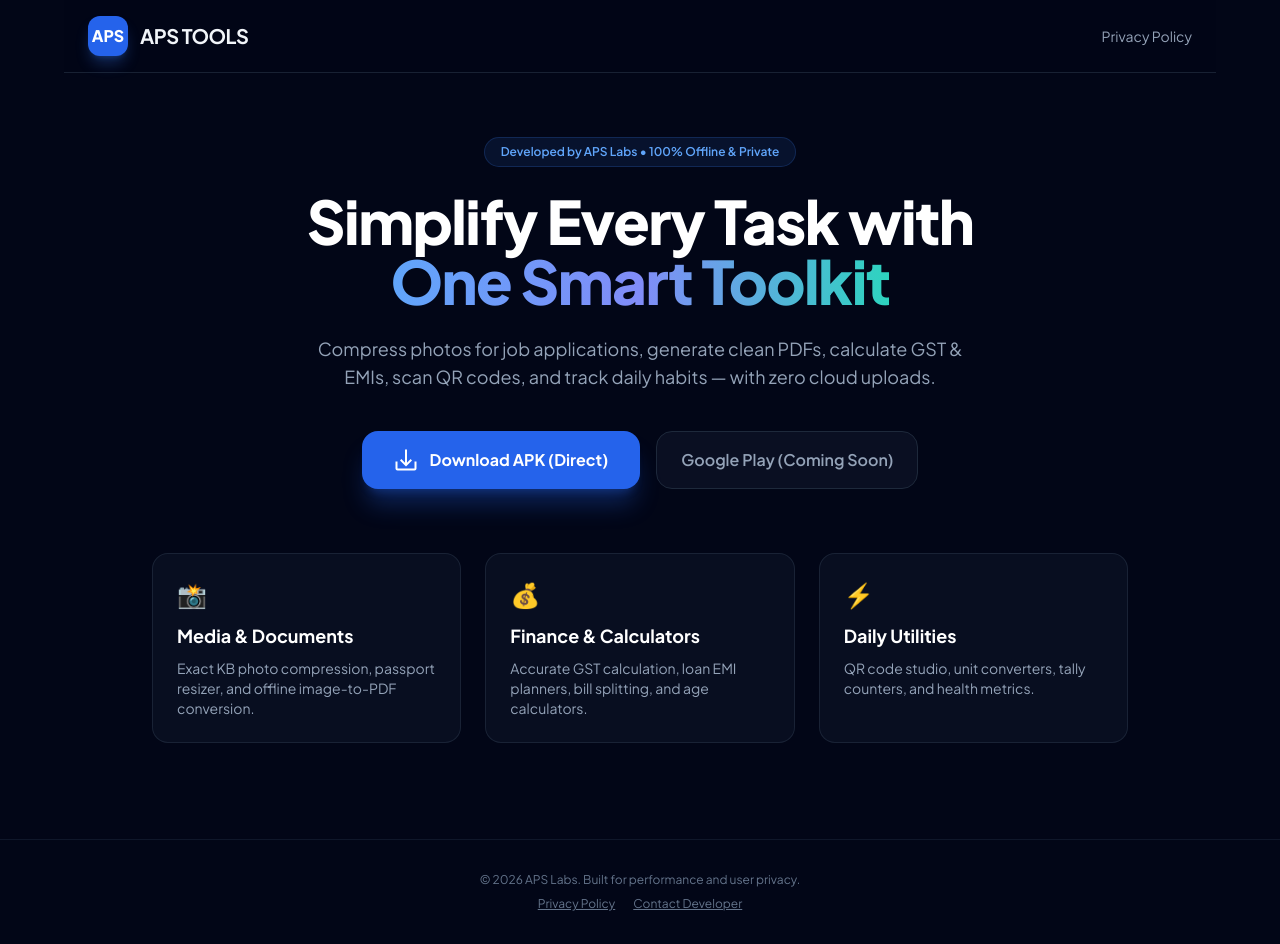
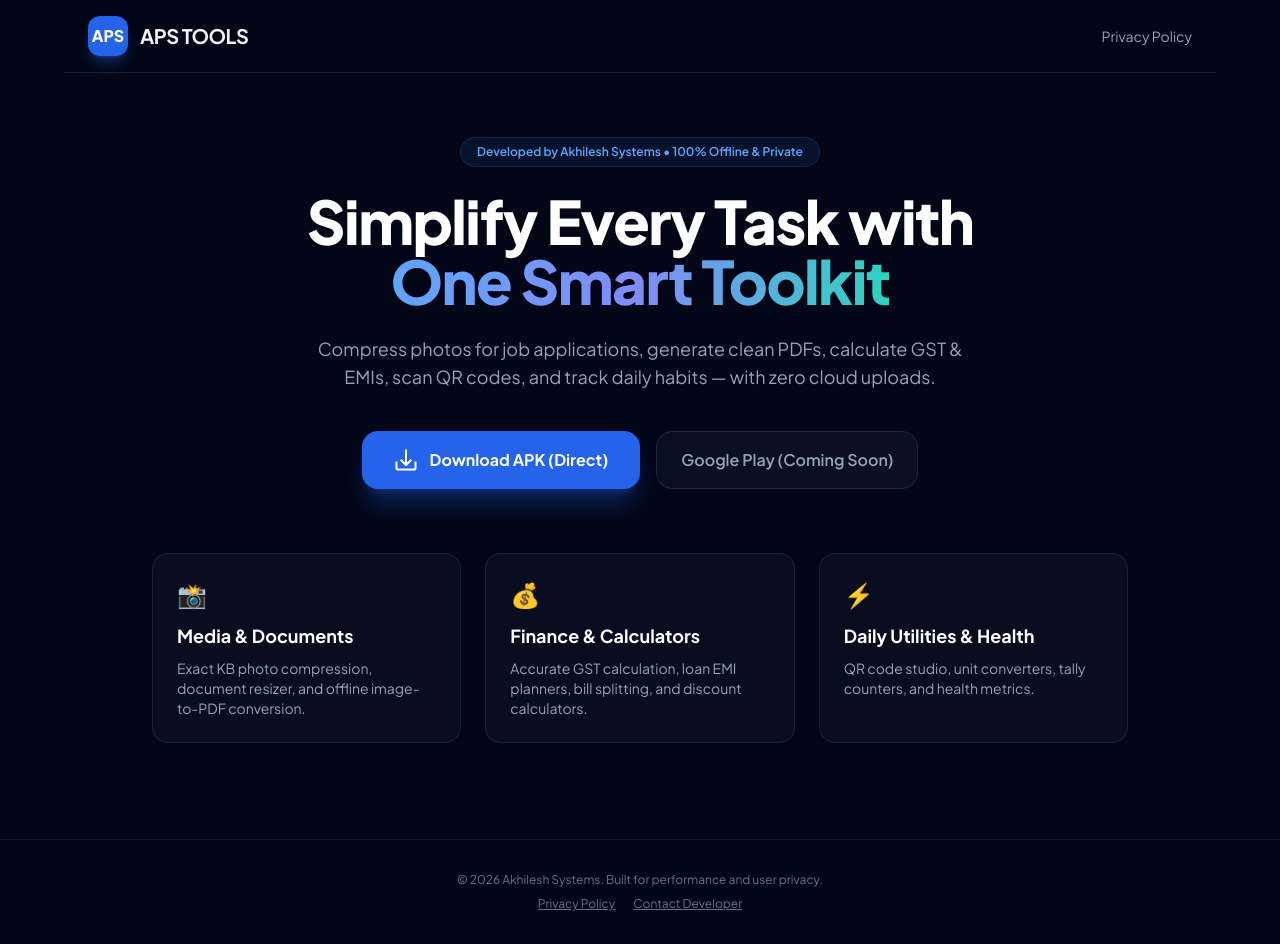
Before and after one commit to akhileshsavali18-beep/Smarttoolkit, a plain HTML site: page index.html in a window 1280 px wide. Drawn offline with nearby package versions, Linux system fonts and the light colour scheme.

Commit message:
Update index.html

```diff
--- a/index.html
+++ b/index.html
@@ -24,7 +24,7 @@
     <!-- Hero Section -->
     <main class="max-w-5xl mx-auto px-6 pt-16 pb-24 text-center">
         <span class="px-4 py-1.5 rounded-full text-xs font-semibold bg-blue-500/10 text-blue-400 border border-blue-500/20 inline-block mb-6">
-            Developed by APS Labs • 100% Offline & Private
+            Developed by Akhilesh Systems • 100% Offline & Private
         </span>
         <h1 class="text-4xl sm:text-6xl font-extrabold tracking-tight text-white mb-6 leading-tight">
             Simplify Every Task with <br/><span class="text-transparent bg-clip-text bg-gradient-to-r from-blue-400 via-indigo-400 to-teal-400">One Smart Toolkit</span>
@@ -49,16 +49,16 @@
             <div class="p-6 rounded-2xl bg-slate-900/50 border border-slate-800/80 hover:border-slate-700 transition">
                 <div class="text-2xl mb-3">📸</div>
                 <h3 class="text-lg font-bold text-white mb-2">Media & Documents</h3>
-                <p class="text-sm text-slate-400">Exact KB photo compression, passport resizer, and offline image-to-PDF conversion.</p>
+                <p class="text-sm text-slate-400">Exact KB photo compression, document resizer, and offline image-to-PDF conversion.</p>
             </div>
             <div class="p-6 rounded-2xl bg-slate-900/50 border border-slate-800/80 hover:border-slate-700 transition">
                 <div class="text-2xl mb-3">💰</div>
                 <h3 class="text-lg font-bold text-white mb-2">Finance & Calculators</h3>
-                <p class="text-sm text-slate-400">Accurate GST calculation, loan EMI planners, bill splitting, and age calculators.</p>
+                <p class="text-sm text-slate-400">Accurate GST calculation, loan EMI planners, bill splitting, and discount calculators.</p>
             </div>
             <div class="p-6 rounded-2xl bg-slate-900/50 border border-slate-800/80 hover:border-slate-700 transition">
                 <div class="text-2xl mb-3">⚡</div>
-                <h3 class="text-lg font-bold text-white mb-2">Daily Utilities</h3>
+                <h3 class="text-lg font-bold text-white mb-2">Daily Utilities & Health</h3>
                 <p class="text-sm text-slate-400">QR code studio, unit converters, tally counters, and health metrics.</p>
             </div>
         </div>
@@ -66,10 +66,10 @@
 
     <!-- Footer -->
     <footer class="border-t border-slate-900 py-8 text-center text-xs text-slate-500">
-        <p>© 2026 APS Labs. Built for performance and user privacy.</p>
+        <p>© 2026 Akhilesh Systems. Built for performance and user privacy.</p>
         <div class="mt-2 space-x-4">
             <a href="privacy-policy.html" class="underline hover:text-slate-400">Privacy Policy</a>
-            <a href="mailto:apslabs.contact@gmail.com" class="underline hover:text-slate-400">Contact Developer</a>
+            <a href="mailto:akhileshsworks@gmail.com" class="underline hover:text-slate-400">Contact Developer</a>
         </div>
     </footer>
 </body>
```
